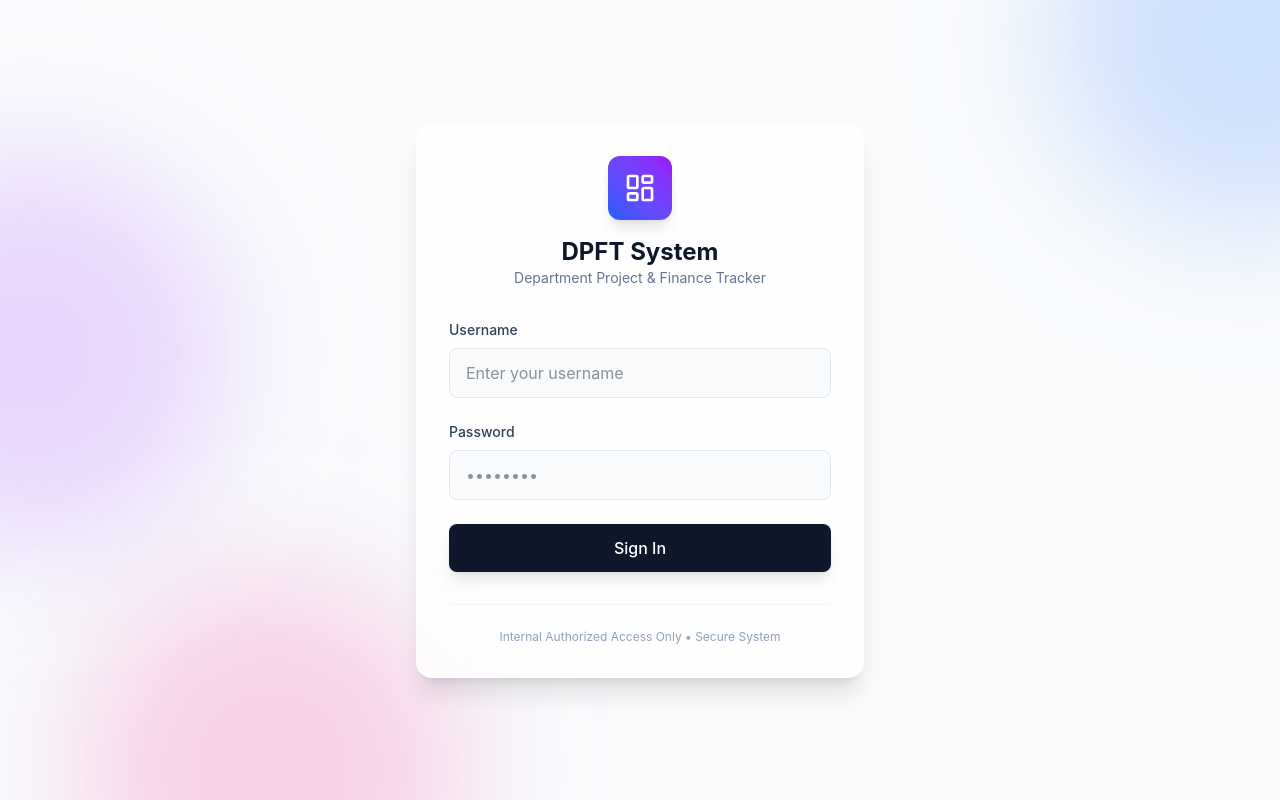
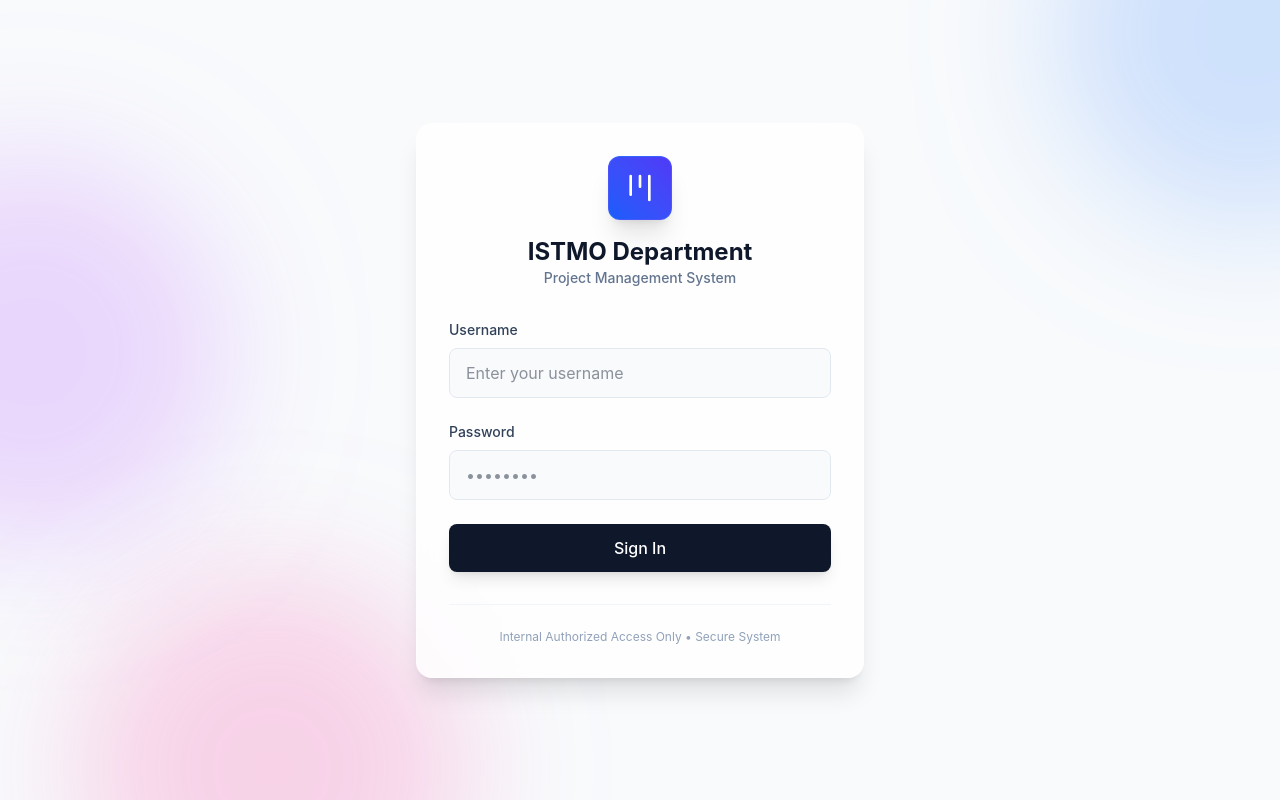
Before and after one commit to shukrishariff-oms/pms-istmo, a React app in the folder frontend/: page /login in a window 1280 px wide. Built offline with nearby package versions, Linux system fonts and the light colour scheme; the HTML template or start-up script is replaced by a standard one.

Commit message:
feat: Implement initial application structure including user login, role-based dashboard layout, and FastAPI backend setup with CORS and static file serving.

```diff
--- a/frontend/src/components/DashboardLayout.jsx
+++ b/frontend/src/components/DashboardLayout.jsx
@@ -13,7 +13,8 @@ import {
     Bell,
     UserCircle,
     Users,
-    FileText
+    FileText,
+    Kanban
 } from 'lucide-react';
 import clsx from 'clsx';
 import { twMerge } from 'tailwind-merge';
@@ -76,11 +77,11 @@ export default function DashboardLayout({ children }) {
             >
                 <div className="h-16 flex items-center justify-between px-4 border-b border-slate-800">
                     <div className={cn("flex items-center gap-3", !isSidebarOpen && "lg:justify-center w-full")}>
-                        <div className="w-8 h-8 rounded-lg bg-gradient-to-tr from-blue-500 to-indigo-500 flex items-center justify-center shrink-0">
-                            <span className="font-bold text-sm">DP</span>
+                        <div className="w-8 h-8 rounded-lg bg-gradient-to-tr from-blue-600 to-indigo-600 flex items-center justify-center shrink-0 shadow-lg shadow-blue-900/20">
+                            <Kanban size={18} className="text-white" />
                         </div>
-                        <span className={cn("font-semibold text-lg tracking-tight", !isSidebarOpen && "lg:hidden")}>
-                            DPFT
+                        <span className={cn("font-bold text-lg tracking-tight", !isSidebarOpen && "lg:hidden")}>
+                            ISTMO
                         </span>
                     </div>
                     <button
--- a/frontend/src/pages/Login.jsx
+++ b/frontend/src/pages/Login.jsx
@@ -1,7 +1,7 @@
 import { useState } from 'react';
 import { useNavigate } from 'react-router-dom';
 import { login } from '../services/auth';
-import { LayoutDashboard, Loader2 } from 'lucide-react';
+import { LayoutDashboard, Loader2, Kanban } from 'lucide-react';
 
 export default function Login() {
     const [username, setUsername] = useState('');
@@ -58,11 +58,11 @@ export default function Login() {
 
             <div className="w-full max-w-md bg-white/80 backdrop-blur-xl rounded-2xl shadow-xl border border-white/20 z-10 p-8">
                 <div className="flex flex-col items-center mb-8">
-                    <div className="w-16 h-16 bg-gradient-to-tr from-blue-600 to-purple-600 rounded-xl flex items-center justify-center text-white shadow-lg mb-4">
-                        <LayoutDashboard size={32} />
+                    <div className="w-16 h-16 bg-gradient-to-tr from-blue-600 to-indigo-600 rounded-xl flex items-center justify-center text-white shadow-xl mb-4 border border-blue-400/20">
+                        <Kanban size={32} />
                     </div>
-                    <h1 className="text-2xl font-bold text-slate-900">DPFT System</h1>
-                    <p className="text-slate-500 text-sm">Department Project & Finance Tracker</p>
+                    <h1 className="text-2xl font-bold text-slate-900">ISTMO Department</h1>
+                    <p className="text-slate-500 text-sm font-medium">Project Management System</p>
                 </div>
 
                 <form onSubmit={handleLogin} className="space-y-6">
```
Also changed, not shown: 1 other file (tests, documents, lock files or other folders).
